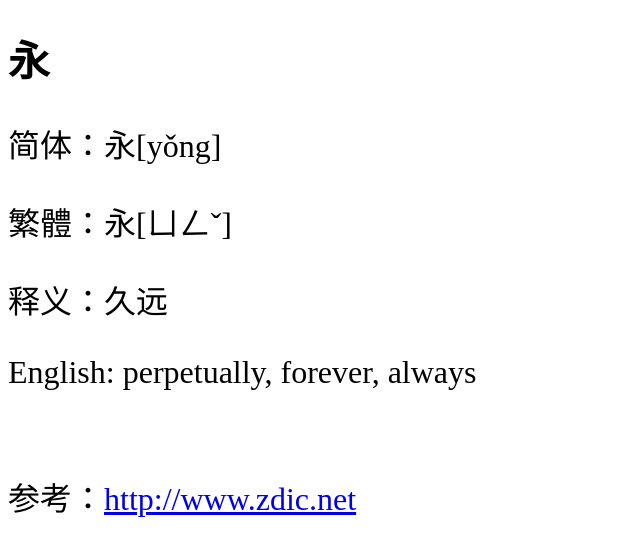
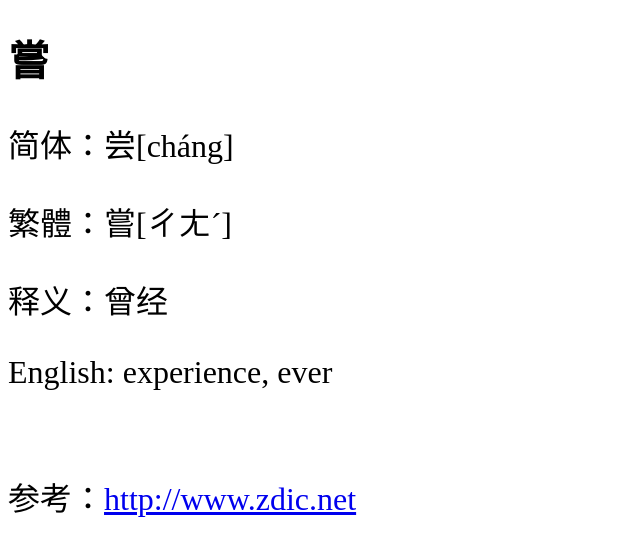
Before and after one commit to shengzhe/livecalligraphy, a Jekyll site: the page built from _posts/2012-08-31-LanTing-246.html, in a window 1280 px wide. Shown: the top 556 px of the page, without its empty margins (0-640 px from the left). Built offline with Jekyll 4.4.1, drawn with Linux system fonts in a browser that asks for light colours; Markdown is read by kramdown in place of the engine named in the settings.

Commit message:
Update 2012-08-31-LanTing-246.html

```diff
--- a/_posts/2012-08-31-LanTing-246.html
+++ b/_posts/2012-08-31-LanTing-246.html
@@ -1,11 +1,11 @@
 ---
 layout: default
-title: 兰亭集序第1个字 (1st character of Lan Ting)
+title: 兰亭集序第246个字 (246th character of Lan Ting)
 ---
-<h1>永</h1>
-<p>简体：永[yǒng]</p>
-<p>繁體：永[ㄩㄥˇ]</p>
-<p>释义：久远</p>
-<p>English: perpetually, forever, always</p>
+<h1>嘗</h1>
+<p>简体：尝[cháng]</p>
+<p>繁體：嘗[ㄔㄤˊ]</p>
+<p>释义：曾经</p>
+<p>English: experience, ever</p>
 <br/>
-<p>参考：<a href="http://www.zdic.net/zd/zi/ZdicE6ZdicB0ZdicB8.htm">http://www.zdic.net</a></p>
+<p>参考：<a href="http://www.zdic.net/z/18/js/5C1D.htm">http://www.zdic.net</a></p>
```
